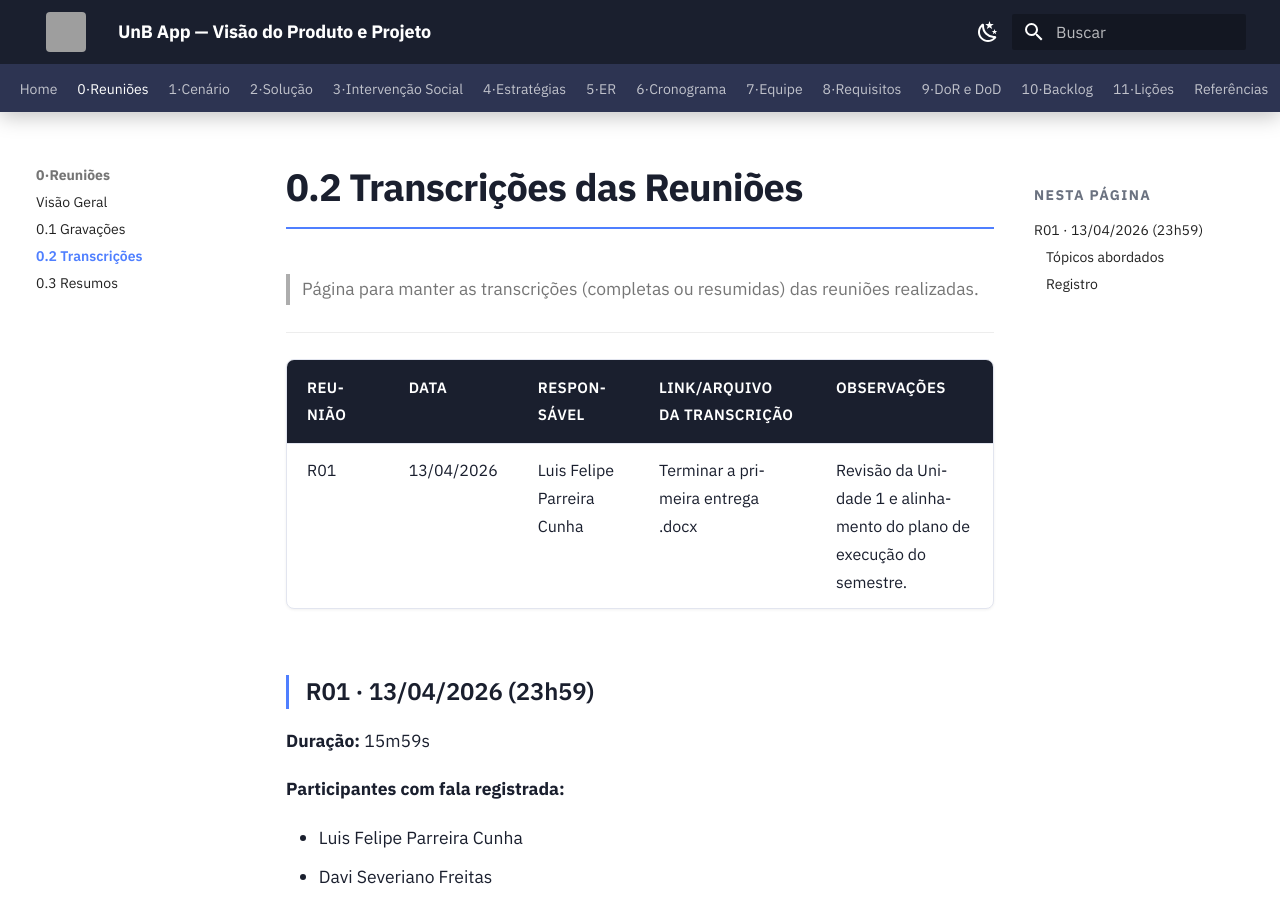
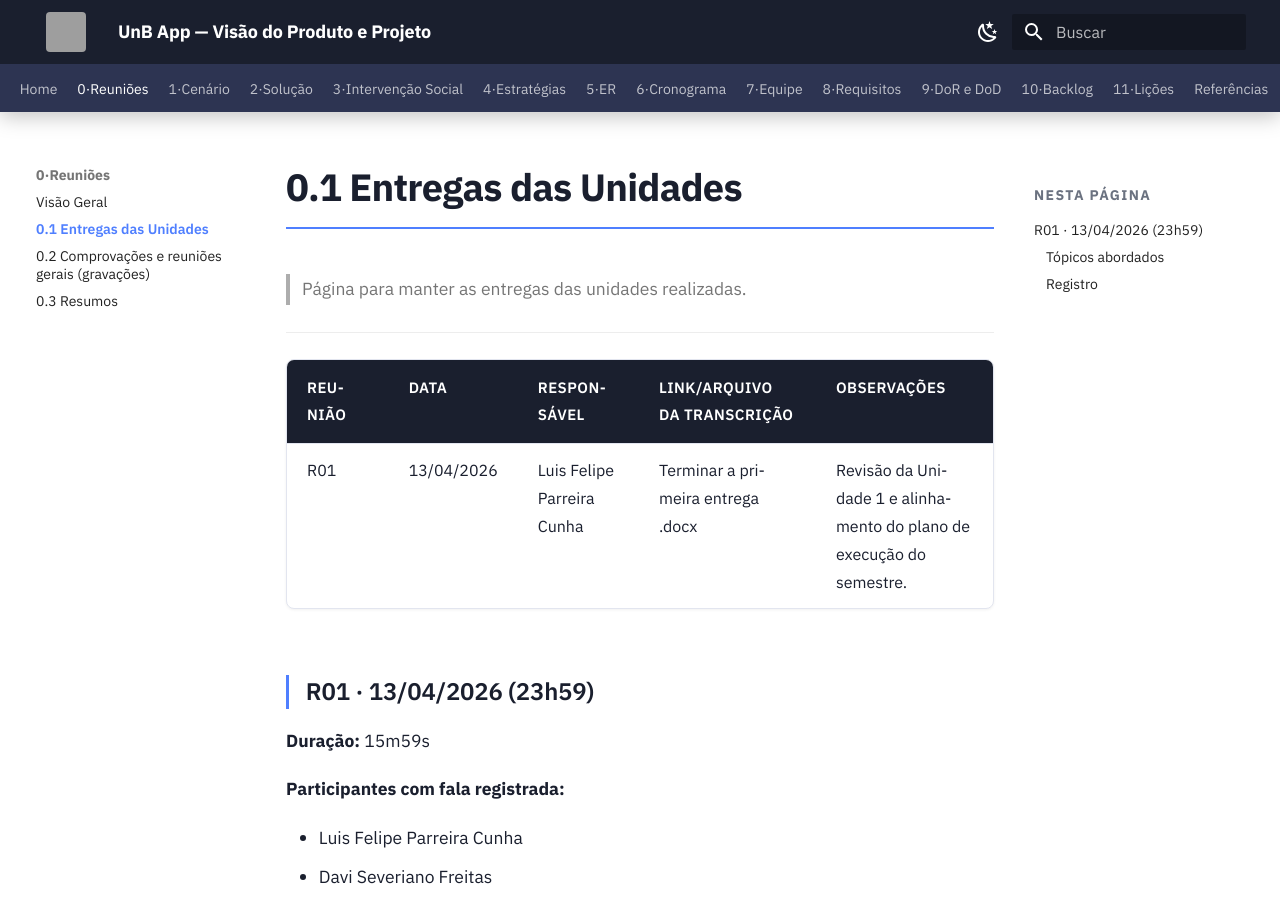
Before and after one commit to mdsreq-fga-unb/REQ-2026.1-T02-UnB-App, an MkDocs documentation site: the page built from docs/00-reunioes/entregas.md, in a window 1280 px wide and 900 px high. Built offline with MkDocs 1.6.1 and Material for MkDocs 9.7.7, drawn with Linux system fonts in a browser that asks for light colours; some of the changed text lies outside the part shown; grey boxes are pictures that could not be loaded.

Commit message:
feat(docs): atualiza a navegação da aba reuniões na documentação

```diff
--- a/docs/00-reunioes/transcricoes.md
+++ b/docs/00-reunioes/entregas.md
@@ -1,6 +1,6 @@
-# 0.2 Transcrições das Reuniões
+# 0.1 Entregas das Unidades
 
-> Página para manter as transcrições (completas ou resumidas) das reuniões realizadas.
+> Página para manter as entregas das unidades realizadas.
 
 ---
 
--- a/mkdocs.yml
+++ b/mkdocs.yml
@@ -88,8 +88,8 @@ nav:
   - Home: index.md
   - "0·Reuniões":
     - Visão Geral: 00-reunioes/index.md
-    - "0.1 Gravações": 00-reunioes/gravacoes.md
-    - "0.2 Transcrições": 00-reunioes/transcricoes.md
+    - "0.1 Entregas das Unidades": 00-reunioes/entregas.md
+    - "0.2 Comprovações e reuniões gerais (gravações)": 00-reunioes/gravacoes.md
     - "0.3 Resumos": 00-reunioes/resumos.md
   - "1·Cenário":
     - Visão Geral: 01-cenario/index.md
```
Also changed, not shown: docs/00-reunioes/gravacoes.md (+2 -2 lines), docs/00-reunioes/index.md (+2 -2 lines).
